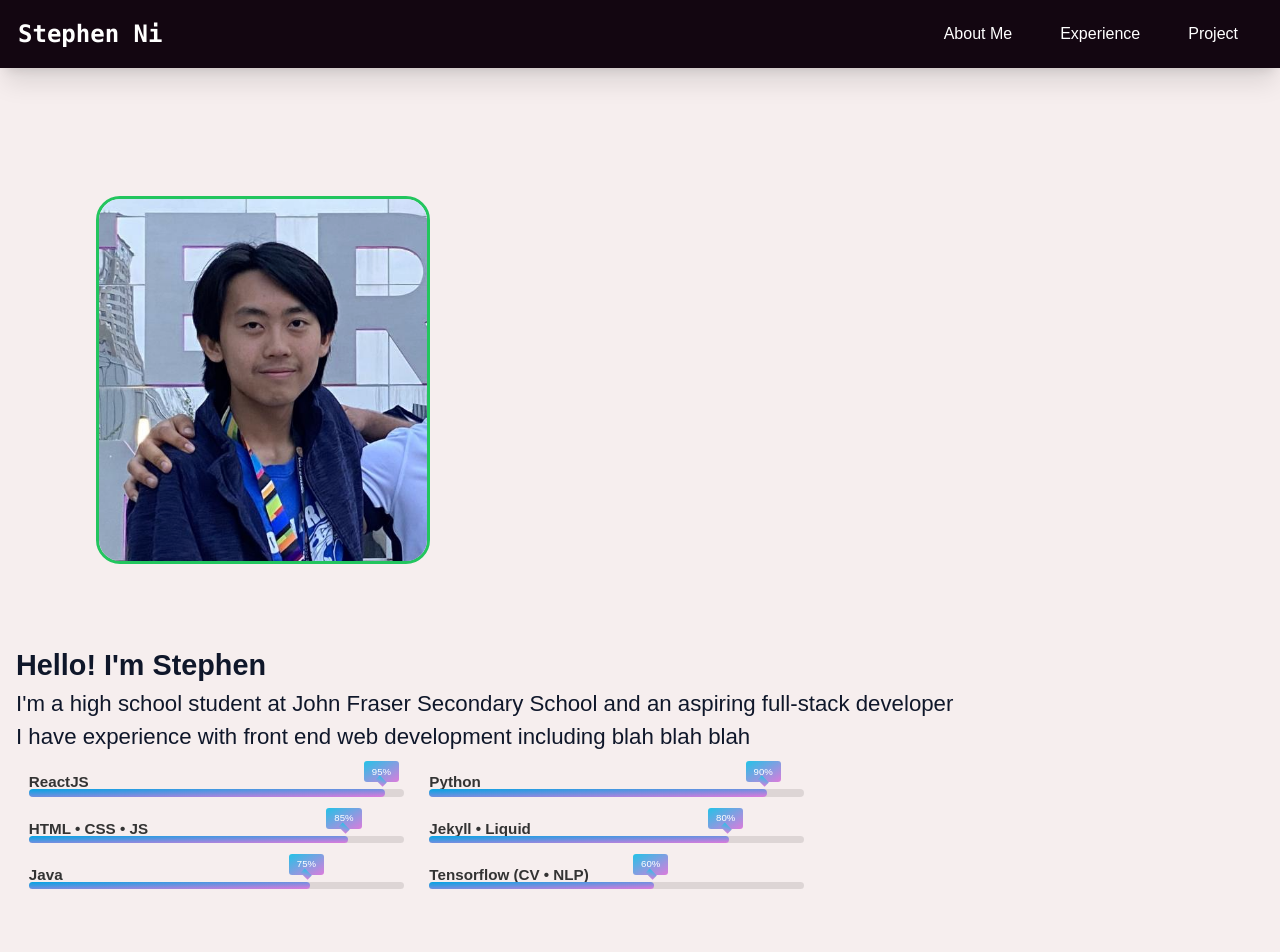
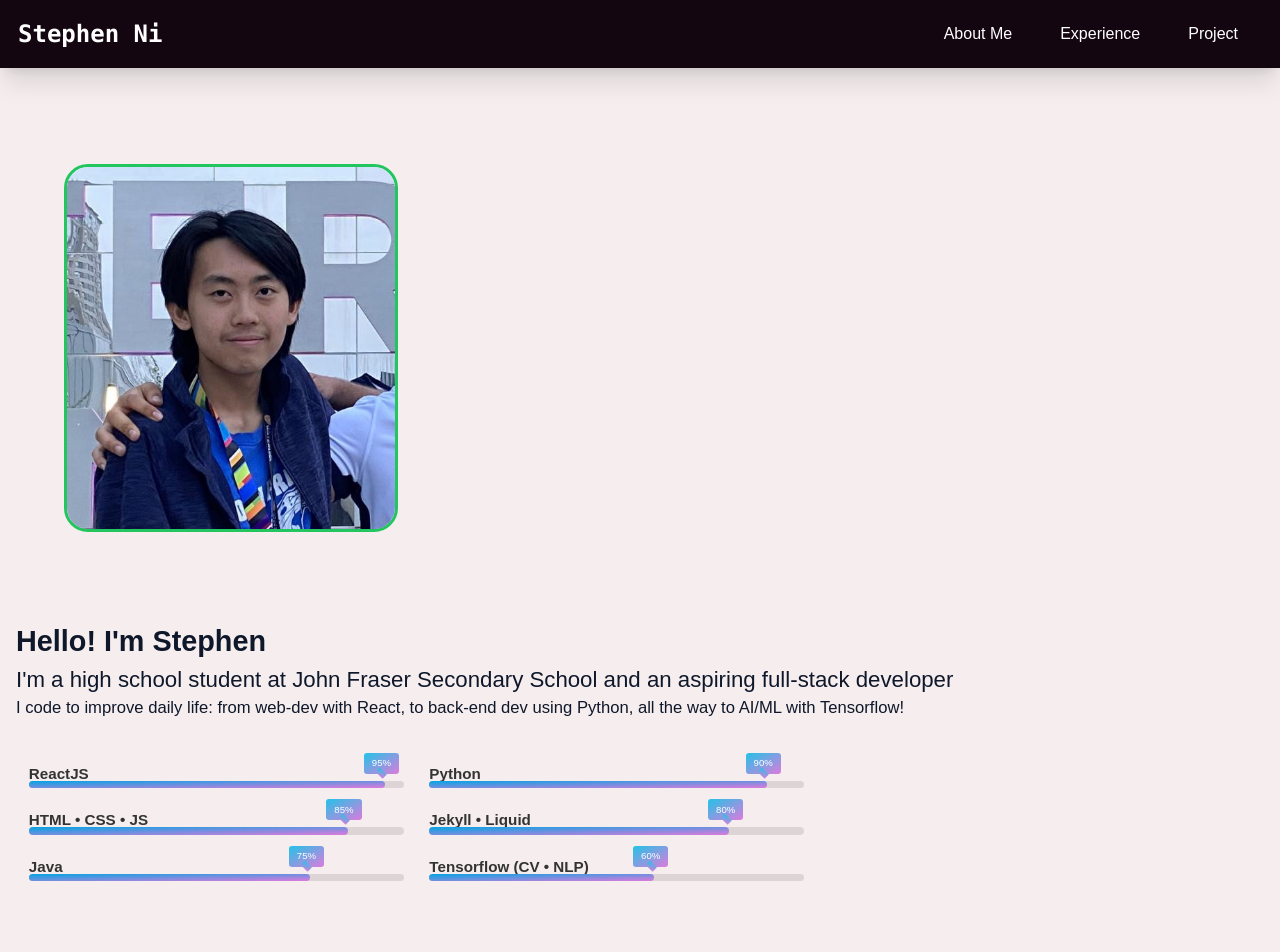
Before and after one commit to stephen-ics/Portfolio, a React (Create React App) app: page /about in a window 1280 px wide. Shown: the top 952 px of the page. Built offline with nearby package versions, Linux system fonts and the light colour scheme.

Commit message:
added about description and slightly changed css

```diff
--- a/src/pages/About.js
+++ b/src/pages/About.js
@@ -214,15 +214,15 @@ const About = () => {
       >
       <div className='flex flex-col text-slate-900 mt-8'>
         <div className='flex flex-wrap'>
-          <motion.img src={Profile} variants={imageLeft} className='m-20 rounded-3xl object-cover border-green-500 border-solid'/>
+          <motion.img src={Profile} variants={imageLeft} className='m-12 rounded-3xl object-cover border-green-500 border-solid'/>
           <div className='flex flex-col justify-around'>
-            <div>
-              <motion.h1 variants={textUp} className='aboutheading1'>Hello! I'm Stephen</motion.h1>
-              <motion.h2 variants={textUp2} className='aboutheading2'>I'm a high school student at John Fraser Secondary School and an aspiring full-stack developer</motion.h2>
-              <motion.h2 variants={textUp2} className='aboutheading2'>I have experience with front end web development including blah blah blah</motion.h2>
-            </div>
-            <motion.div variants={imageUp}>
-              <Progress />
+              <div className='mt-10 text-wrap'>
+                <motion.h1 variants={textUp} className='aboutheading1'>Hello! I'm Stephen</motion.h1>
+                <motion.h2 variants={textUp2} className='aboutheading2'>I'm a high school student at John Fraser Secondary School and an aspiring full-stack developer</motion.h2>
+                <motion.h2 variants={textUp2} className='aboutheading3'>I code to improve daily life: from web-dev with React, to back-end dev using Python, all the way to AI/ML with Tensorflow!</motion.h2>
+              </div>
+            <motion.div variants={imageUp} className='mt-6'>
+              <Progress/>
             </motion.div>
           </div>
         </div>
--- a/src/pages/page-styles/About.css
+++ b/src/pages/page-styles/About.css
@@ -5,9 +5,14 @@
 
 .aboutheading1 {
     font-size: calc(1rem + 1vw);
-    font-weight: 600;
+    font-weight: bolder;
 }
 
 .aboutheading2 {
     font-size: calc(0.75rem + 0.8vw);
+
 }
+
+.aboutheading3 {
+    font-size: calc(0.4rem + 0.8vw);
+}
```
